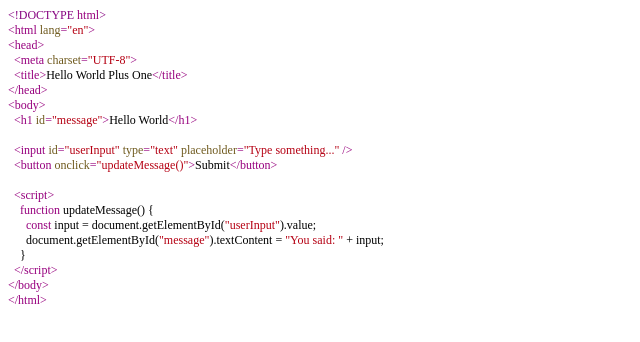
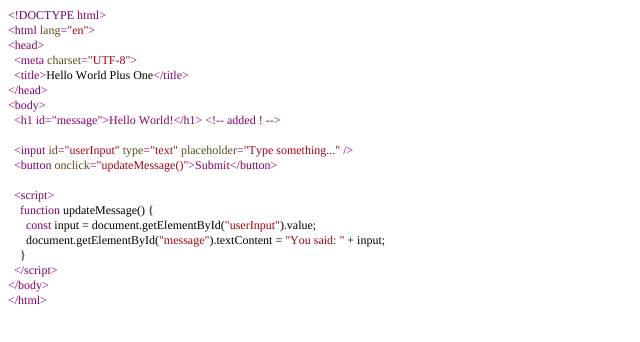
Before and after one commit to Elina-Mirbaha/hello-world-plus-1, a plain HTML site: page index.html in a window 1280 px wide. Shown: the whole page, without its empty margins (0-640 px from the left). Drawn offline with Linux system fonts and the light colour scheme.

Commit message:
Trigger redeploy

```diff
--- a/index.html
+++ b/index.html
@@ -7,37 +7,39 @@
   <meta name="Generator" content="Cocoa HTML Writer">
   <meta name="CocoaVersion" content="2575.4">
   <style type="text/css">
-    p.p1 {margin: 0.0px 0.0px 0.0px 0.0px; font: 12.0px '.AppleSystemUIFontMonospaced'; color: #870581}
-    p.p2 {margin: 0.0px 0.0px 0.0px 0.0px; font: 12.0px '.AppleSystemUIFontMonospaced'; color: #97007e}
-    p.p3 {margin: 0.0px 0.0px 0.0px 0.0px; font: 12.0px '.AppleSystemUIFontMonospaced'; color: #000000}
-    p.p4 {margin: 0.0px 0.0px 0.0px 0.0px; font: 12.0px '.AppleSystemUIFontMonospaced'; color: #000000; min-height: 15.0px}
-    p.p5 {margin: 0.0px 0.0px 0.0px 0.0px; font: 12.0px '.AppleSystemUIFontMonospaced'; color: #b50013}
-    span.s1 {color: #97007e}
-    span.s2 {color: #6f5a1e}
-    span.s3 {color: #b50013}
-    span.s4 {color: #000000}
+    p.p1 {margin: 0.0px 0.0px 0.0px 0.0px; font: 12.0px Times; color: #72006e; -webkit-text-stroke: #72006e}
+    p.p2 {margin: 0.0px 0.0px 0.0px 0.0px; font: 12.0px Times; color: #83006b; -webkit-text-stroke: #83006b}
+    p.p3 {margin: 0.0px 0.0px 0.0px 0.0px; font: 12.0px Times; -webkit-text-stroke: #000000}
+    p.p4 {margin: 0.0px 0.0px 0.0px 0.0px; font: 12.0px Times; -webkit-text-stroke: #000000; min-height: 14.0px}
+    p.p5 {margin: 0.0px 0.0px 0.0px 0.0px; font: 12.0px Times; color: #a40011; -webkit-text-stroke: #a40011}
+    span.s1 {font-kerning: none}
+    span.s2 {font-kerning: none; color: #83006b; -webkit-text-stroke: 0px #83006b}
+    span.s3 {font-kerning: none; color: #5b4917; -webkit-text-stroke: 0px #5b4917}
+    span.s4 {font-kerning: none; color: #a40011; -webkit-text-stroke: 0px #a40011}
+    span.s5 {font-kerning: none; -webkit-text-stroke: 0px #000000}
+    span.s6 {font-kerning: none; color: #000000; -webkit-text-stroke: 0px #000000}
   </style>
 </head>
 <body>
-<p class="p1">&lt;!DOCTYPE <span class="s1">html</span>&gt;</p>
-<p class="p2">&lt;html <span class="s2">lang</span>=<span class="s3">"en"</span>&gt;</p>
-<p class="p2">&lt;head&gt;</p>
-<p class="p2"><span class="s4"><span class="Apple-converted-space">  </span></span>&lt;meta <span class="s2">charset</span>=<span class="s3">"UTF-8"</span>&gt;</p>
-<p class="p3"><span class="Apple-converted-space">  </span><span class="s1">&lt;title&gt;</span>Hello World Plus One<span class="s1">&lt;/title&gt;</span></p>
-<p class="p2">&lt;/head&gt;</p>
-<p class="p2">&lt;body&gt;</p>
-<p class="p3"><span class="Apple-converted-space">  </span><span class="s1">&lt;h1 </span><span class="s2">id</span><span class="s1">=</span><span class="s3">"message"</span><span class="s1">&gt;</span>Hello World<span class="s1">&lt;/h1&gt;</span></p>
-<p class="p4"><br></p>
-<p class="p5"><span class="s4"><span class="Apple-converted-space">  </span></span><span class="s1">&lt;input </span><span class="s2">id</span><span class="s1">=</span>"userInput"<span class="s1"> </span><span class="s2">type</span><span class="s1">=</span>"text"<span class="s1"> </span><span class="s2">placeholder</span><span class="s1">=</span>"Type something..."<span class="s1"> /&gt;</span></p>
-<p class="p2"><span class="s4"><span class="Apple-converted-space">  </span></span>&lt;button <span class="s2">onclick</span>=<span class="s3">"updateMessage()"</span>&gt;<span class="s4">Submit</span>&lt;/button&gt;</p>
-<p class="p4"><br></p>
-<p class="p2"><span class="s4"><span class="Apple-converted-space">  </span></span>&lt;script&gt;</p>
-<p class="p3"><span class="Apple-converted-space">    </span><span class="s1">function</span> updateMessage() {</p>
-<p class="p3"><span class="Apple-converted-space">      </span><span class="s1">const</span> input = document.getElementById(<span class="s3">"userInput"</span>).value;</p>
-<p class="p3"><span class="Apple-converted-space">      </span>document.getElementById(<span class="s3">"message"</span>).textContent = <span class="s3">"You said: "</span> + input;</p>
-<p class="p3"><span class="Apple-converted-space">    </span>}</p>
-<p class="p2"><span class="s4"><span class="Apple-converted-space">  </span></span>&lt;/script&gt;</p>
-<p class="p2">&lt;/body&gt;</p>
-<p class="p2">&lt;/html&gt;</p>
+<p class="p1"><span class="s1">&lt;!DOCTYPE </span><span class="s2">html</span><span class="s1">&gt;</span></p>
+<p class="p2"><span class="s1">&lt;html </span><span class="s3">lang</span><span class="s1">=</span><span class="s4">"en"</span><span class="s1">&gt;</span></p>
+<p class="p2"><span class="s1">&lt;head&gt;</span></p>
+<p class="p2"><span class="s5"><span class="Apple-converted-space">  </span></span><span class="s1">&lt;meta </span><span class="s3">charset</span><span class="s1">=</span><span class="s4">"UTF-8"</span><span class="s1">&gt;</span></p>
+<p class="p3"><span class="s1"><span class="Apple-converted-space">  </span></span><span class="s2">&lt;title&gt;</span><span class="s1">Hello World Plus One</span><span class="s2">&lt;/title&gt;</span></p>
+<p class="p2"><span class="s1">&lt;/head&gt;</span></p>
+<p class="p2"><span class="s1">&lt;body&gt;</span></p>
+<p class="p2"><span class="s6"><span class="Apple-converted-space">  </span></span><span class="s1">&lt;h1 id="message"&gt;Hello World!&lt;/h1&gt; &lt;!-- added ! --&gt;</span></p>
+<p class="p4"><span class="s1"></span><br></p>
+<p class="p5"><span class="s5"><span class="Apple-converted-space">  </span></span><span class="s2">&lt;input </span><span class="s3">id</span><span class="s2">=</span><span class="s1">"userInput"</span><span class="s2"> </span><span class="s3">type</span><span class="s2">=</span><span class="s1">"text"</span><span class="s2"> </span><span class="s3">placeholder</span><span class="s2">=</span><span class="s1">"Type something..."</span><span class="s2"> /&gt;</span></p>
+<p class="p2"><span class="s5"><span class="Apple-converted-space">  </span></span><span class="s1">&lt;button </span><span class="s3">onclick</span><span class="s1">=</span><span class="s4">"updateMessage()"</span><span class="s1">&gt;</span><span class="s5">Submit</span><span class="s1">&lt;/button&gt;</span></p>
+<p class="p4"><span class="s1"></span><br></p>
+<p class="p2"><span class="s5"><span class="Apple-converted-space">  </span></span><span class="s1">&lt;script&gt;</span></p>
+<p class="p3"><span class="s1"><span class="Apple-converted-space">    </span></span><span class="s2">function</span><span class="s1"> updateMessage() {</span></p>
+<p class="p3"><span class="s1"><span class="Apple-converted-space">      </span></span><span class="s2">const</span><span class="s1"> input = document.getElementById(</span><span class="s4">"userInput"</span><span class="s1">).value;</span></p>
+<p class="p3"><span class="s1"><span class="Apple-converted-space">      </span>document.getElementById(</span><span class="s4">"message"</span><span class="s1">).textContent = </span><span class="s4">"You said: "</span><span class="s1"> + input;</span></p>
+<p class="p3"><span class="s1"><span class="Apple-converted-space">    </span>}</span></p>
+<p class="p2"><span class="s5"><span class="Apple-converted-space">  </span></span><span class="s1">&lt;/script&gt;</span></p>
+<p class="p2"><span class="s1">&lt;/body&gt;</span></p>
+<p class="p2"><span class="s1">&lt;/html&gt;</span></p>
 </body>
 </html>
```
